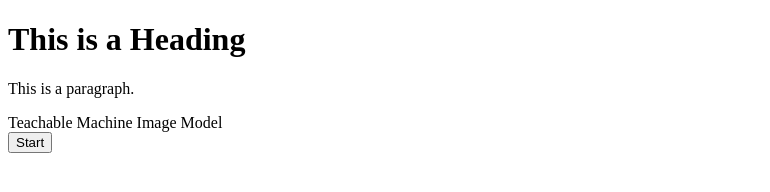
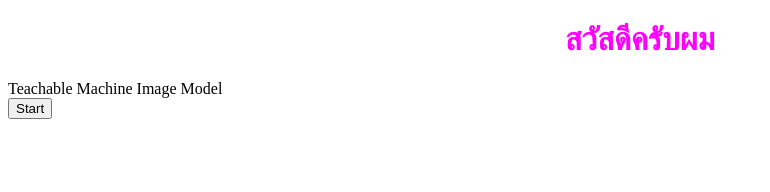
Before and after one commit to anuwat02/newai, a plain HTML site: page index.html in a window 1280 px wide. Shown: the whole page, without its empty margins (0-770 px from the left). Drawn offline with Linux system fonts and the light colour scheme.

Commit message:
Update index.html

```diff
--- a/index.html
+++ b/index.html
@@ -5,8 +5,8 @@
 </head>
 <body>
 
-<h1>This is a Heading</h1>
-<p>This is a paragraph.</p>
+<h1><div align="center"><font color= "#FF00FF" size="6"> สวัสดีครับผม </font></div></h1>
+
 <div>Teachable Machine Image Model</div>
 <button type="button" onclick="init()">Start</button>
 <div id="webcam-container"></div>
```
